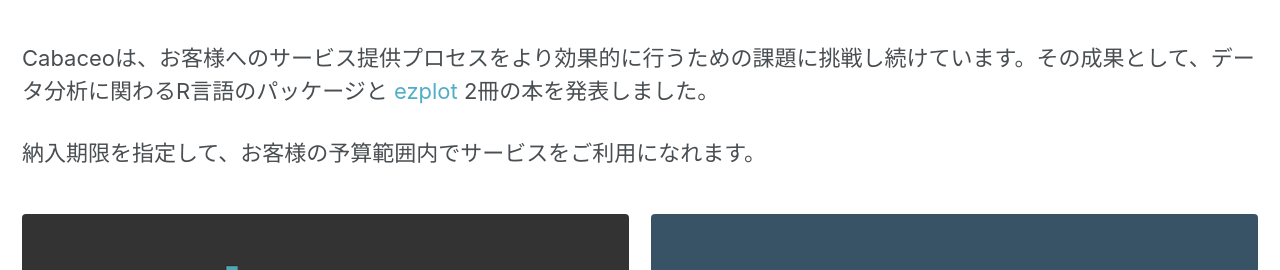
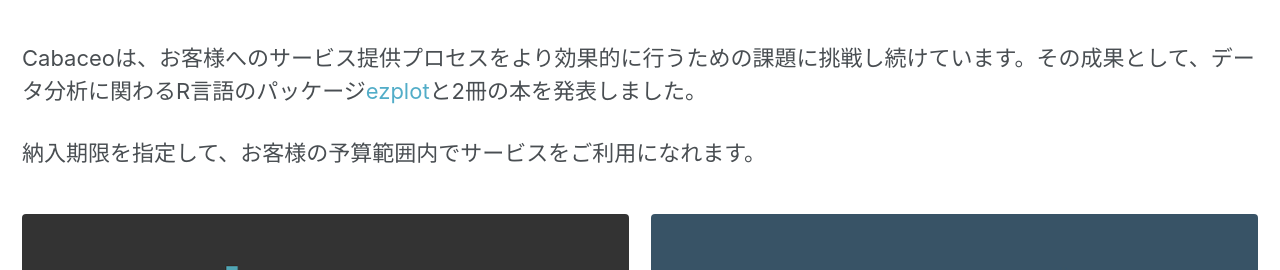
Before and after one commit to cabaceo/cabaceo.jp, a Jekyll site: the page built from _pages/data-analysis.md, in a window 1280 px wide. Shown: the part 893-1163 px from the top of the page. Built offline with Jekyll 4.4.1, drawn with Linux system fonts in a browser that asks for light colours.

Commit message:
no message

```diff
--- a/_pages/data-analysis.md
+++ b/_pages/data-analysis.md
@@ -34,7 +34,7 @@ Cabaceoでは7年以上にわたり、データ・アナリティクスと統計
 
 >私たちは、Cabaceoのデータサイエンティストに統計レポートの改善点を提供していただきました。取引先からの信用価値が飛躍的に高まり、2800万円以上の販売推進効果を得ることができました。- Ben Hemingway, CEO of Pro-Core
 
-Cabaceoは、お客様へのサービス提供プロセスをより効果的に行うための課題に挑戦し続けています。その成果として、データ分析に関わるR言語のパッケージと [ezplot](https://github.com/gmlang/ezplot) 2冊の本を発表しました。
+Cabaceoは、お客様へのサービス提供プロセスをより効果的に行うための課題に挑戦し続けています。その成果として、データ分析に関わるR言語のパッケージ[ezplot](https://github.com/gmlang/ezplot)と2冊の本を発表しました。
 
 納入期限を指定して、お客様の予算範囲内でサービスをご利用になれます。
 
```
